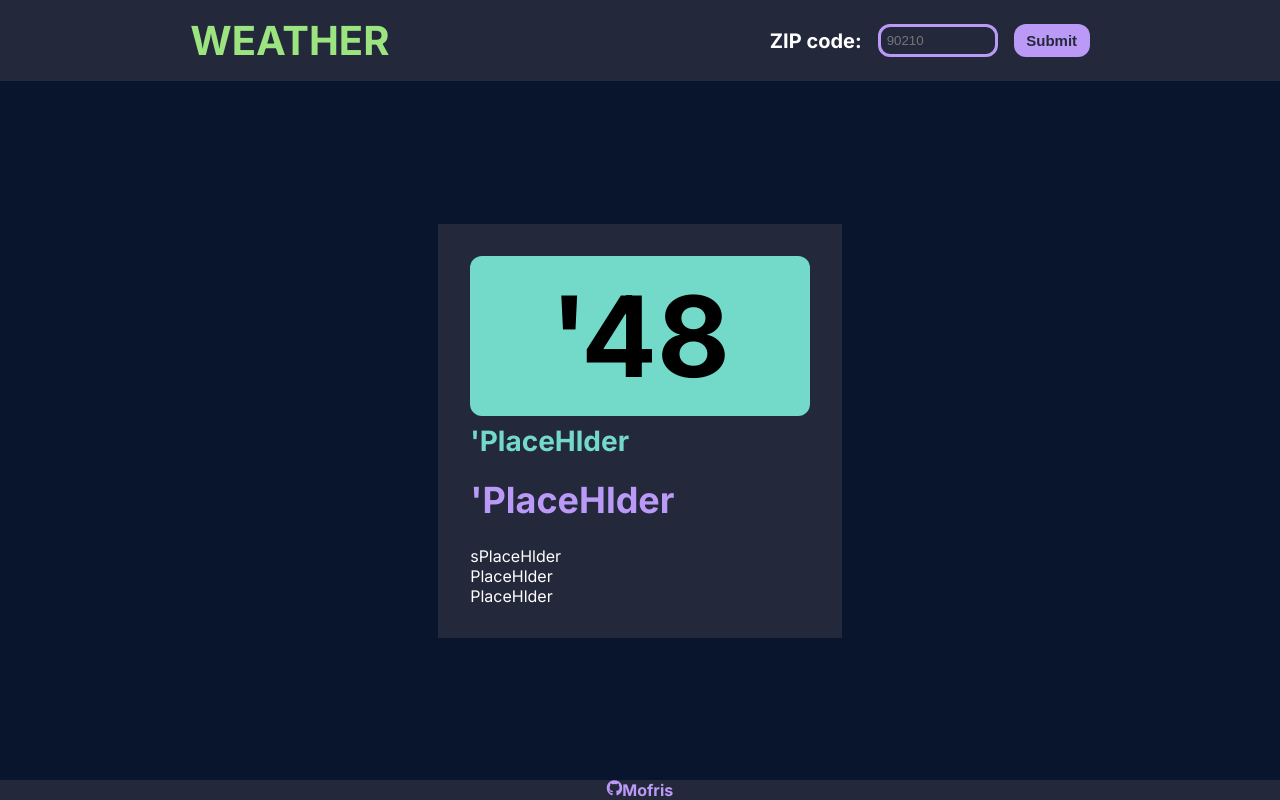
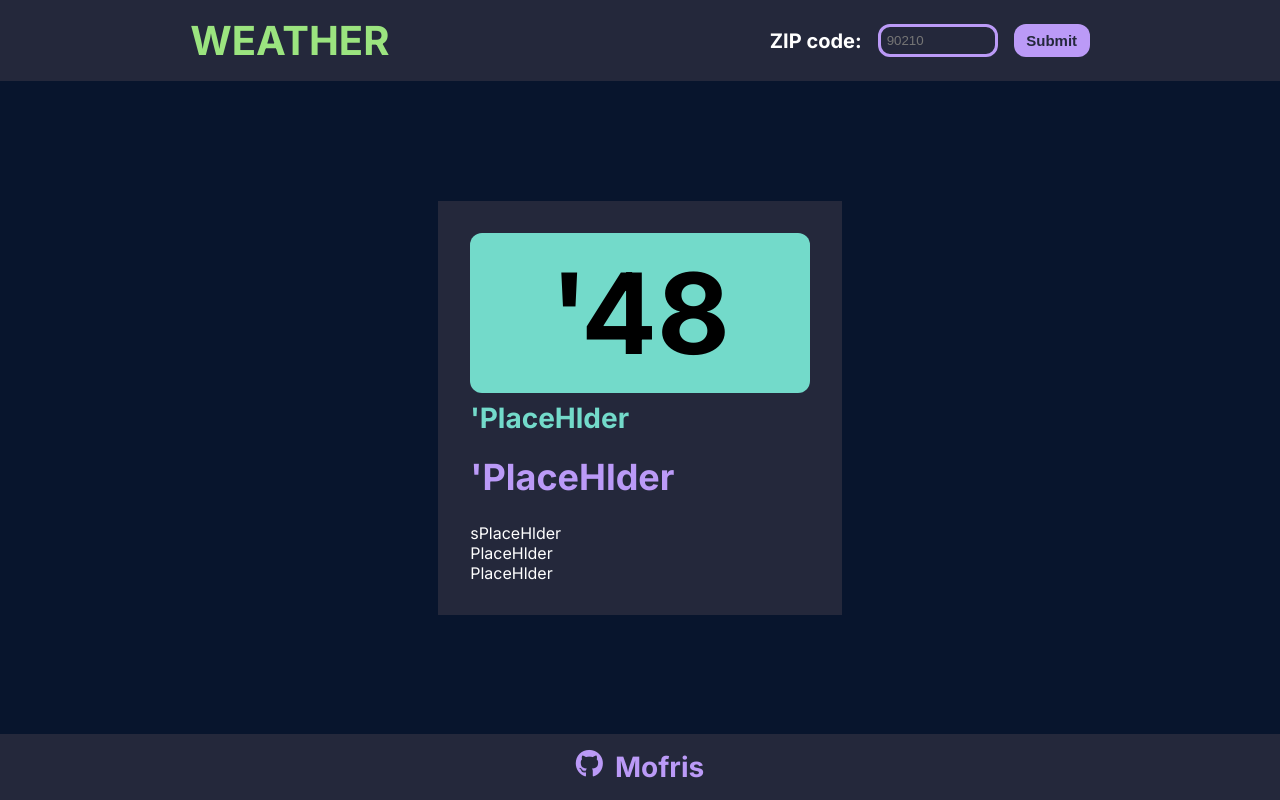
Before and after one commit to plzusername/odin_weather_app, a website built with webpack: page src/index.html in a window 1280 px wide. Built offline with nearby package versions, Linux system fonts and the light colour scheme.

Commit message:
Add footer section Variables

```diff
--- a/src/Modules/styles/rootVariables.css
+++ b/src/Modules/styles/rootVariables.css
@@ -16,6 +16,7 @@
     --ZIP-submit-size:15px;
 
     /* main section variables */
+
     --main-background-color:rgb(8,21,45);
     --weather-card-radius:8px;
     --weather-card-padding:32px;
@@ -27,4 +28,13 @@
     --skyStatus-margin-top:20px;
     --skyStatus-size:36px;
     --advanced-margin-top:24px;
+
+    /* footer section variables */
+
+    --git-section-gap:12px;
+    --footer-padding:16px;
+    --link-font-size:28px;
+    --link-hover-spacing:5px;
+    --distance-from-link:180px;
+    --width-on-hover:16vw;
 }
```
